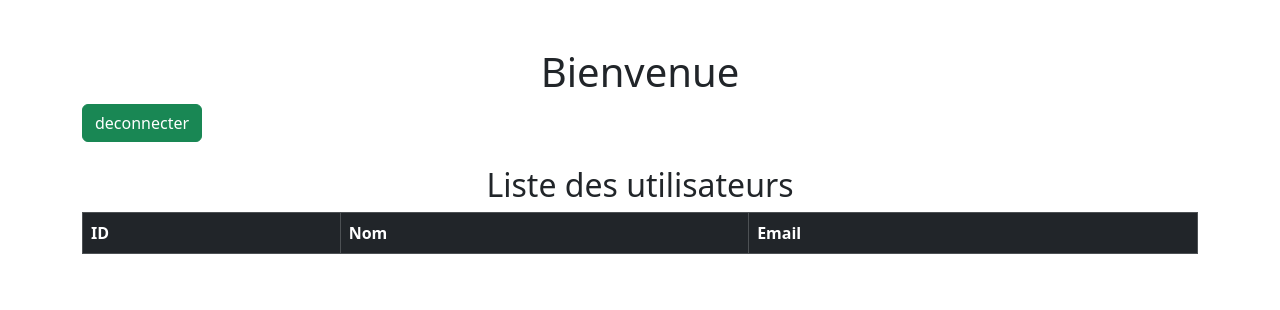
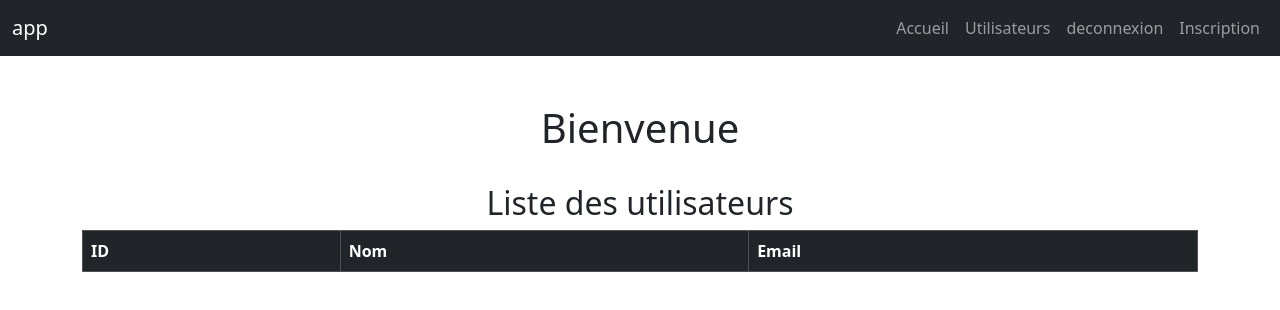
Before and after one commit to AhmedouBOUNA-m/Projet_SystemGestionClass_Deliberation, a plain HTML site: page index.html in a window 1280 px wide. Drawn offline with nearby package versions, Linux system fonts and the light colour scheme; no server answers; sample sign-in values are in the browser's storage.

Commit message:
ameliorations

```diff
--- a/assets/JS/app.js
+++ b/assets/JS/app.js
@@ -27,7 +27,7 @@ function login(e) {
     .then(data => {
       if (data.token) {
         localStorage.setItem('authToken', data.token);
-        alert("Connexion réussie !");
+        // alert("Connexion réussie !");
         window.location.href = 'index.html'; // Redirection après connexion
       } else {
         alert(data.error || "Erreur de connexion");
@@ -60,4 +60,21 @@ function goToPage() {
                 $('#usersTable').DataTable(); // Activation de DataTables
             })
             .catch(error => console.error('Erreur de chargement:', error));
-    });
+});
+
+// Fonction pour se déconnecter
+  function logout() {
+  // Supprime le token stocké
+  localStorage.removeItem('authToken');
+  window.location.reload();
+}
+
+// Fonction pour vérifier le token JWT
+    // recuperer le nom d'utilisateur
+    const username = localStorage.getItem('username');
+    document.addEventListener('DOMContentLoaded', function() {
+      const token = localStorage.getItem('authToken');
+      if (!token) {
+        window.location.href = 'auth.html';
+      }
+});
--- a/index.html
+++ b/index.html
@@ -8,11 +8,39 @@
     <title>Index</title>
 </head>
 <body>
+  <!-- topbar -->
+  <nav class="navbar navbar-expand-lg navbar-dark bg-dark">
+    <div class="container-fluid">
+        <a class="navbar-brand" href="#">app</a>
+        <button class="navbar-toggler" type="button" data-bs-toggle="collapse" data-bs-target="#navbarNav">
+            <span class="navbar-toggler-icon"></span>
+        </button>
+        <div class="collapse navbar-collapse" id="navbarNav">
+            <ul class="navbar-nav ms-auto">
+                <li class="nav-item">
+                    <a class="nav-link" href="#">Accueil</a>
+                </li>
+                <li class="nav-item">
+                    <a class="nav-link" href="#">Utilisateurs</a>
+                </li>
+                <li class="nav-item">
+                    <a class="nav-link" href="#" onclick="logout()">deconnexion</a>
+                </li>
+                <li class="nav-item">
+                    <a class="nav-link" href="#">Inscription</a>
+                </li>
+            </ul>
+        </div>
+    </div>
+</nav>
+  <!-- //topbar -->
+
+
+
+
 
   <div class="container mt-5 align-content-center">
     <h1 class="text-center">Bienvenue</h1>
-
-    <button class="btn btn-success" onclick="logout()">deconnecter</button>
   </div>
 
   <!-- //afficher les utilisateurs -->
@@ -32,27 +60,10 @@
     </table>
 </div>
 
-  </body>
-  <script>
-    // recuperer le nom d'utilisateur
-    const username = localStorage.getItem('username');
-    document.addEventListener('DOMContentLoaded', function() {
-      const token = localStorage.getItem('authToken');
-      if (!token) {
-        window.location.href = 'auth.html';
-      }
-    });
-  function logout() {
-  // Supprime le token stocké
-  localStorage.removeItem('authToken');
-  window.location.reload();
-}
-
-</script>
-    <script src="https://code.jquery.com/jquery-3.6.0.min.js"></script>
+</body>
+  <script src="https://code.jquery.com/jquery-3.6.0.min.js"></script>
 <script src="https://cdn.datatables.net/1.13.6/js/jquery.dataTables.min.js"></script>
 <script src="https://cdn.jsdelivr.net/npm/bootstrap@5.3.0/dist/js/bootstrap.bundle.min.js"></script>
 <script src="assets/JS/app.js"></script>
 
-
 </html>
```
Also changed, not shown: server/index.js (+13 -5 lines).
